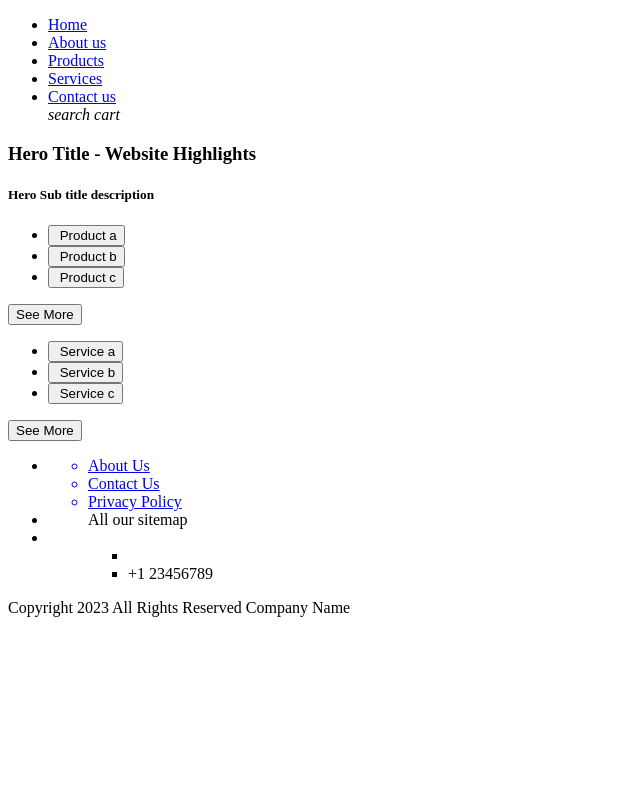
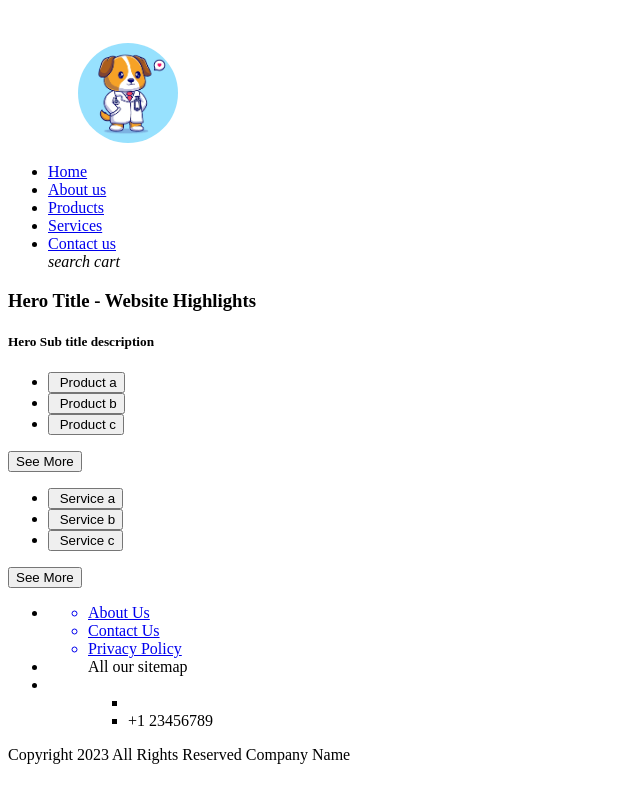
Before and after one commit to BiswajitDeb/Vet_Ecommerce, a plain HTML site: page Front End 1.0/Homepage.html in a window 1280 px wide. Shown: the whole page, without its empty margins (0-640 px from the left). Drawn offline with Linux system fonts and the light colour scheme.

Commit message:
Added Logo

```diff
--- a/Front End 1.0/Homepage.css
+++ b/Front End 1.0/Homepage.css
@@ -0,0 +1,13 @@
+.Nav_links
+{
+    align-items: center;
+    align-content: end;
+
+}
+
+.Dog_Logo{
+    margin-left: 70px;
+    margin-top: 35px;
+    height: 100px;
+    border-radius: 100%;
+}
--- a/Front End 1.0/Homepage.html
+++ b/Front End 1.0/Homepage.html
@@ -5,12 +5,14 @@
     <meta http-equiv="X-UA-Compatible" content="IE=edge">
     <meta name="viewport" content="width=device-width, initial-scale=1.0">
     <title>Document</title>
+    <link rel="stylesheet" href="Homepage.css">
 </head>
 <body>
 
     <!-- Navigation Bar -->
     <nav>
-        <div class="Logo"></div>
+        <!-- <div class="Logo"></div> -->
+        <img  class="Dog_Logo" src="Logos/Dr.Bark.png" alt="">
         <ul class="Nav_links">
             <li><a href="#">Home</a></li>
             <li><a href="#">About us</a></li>
```
Also changed, not shown: Front End 1.0/Logos/Dr.Bark.png (added).
